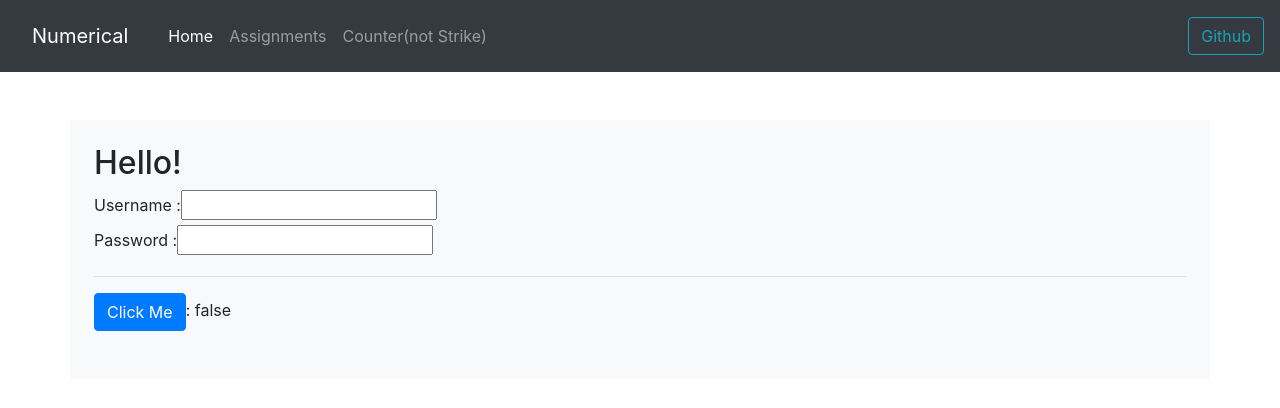
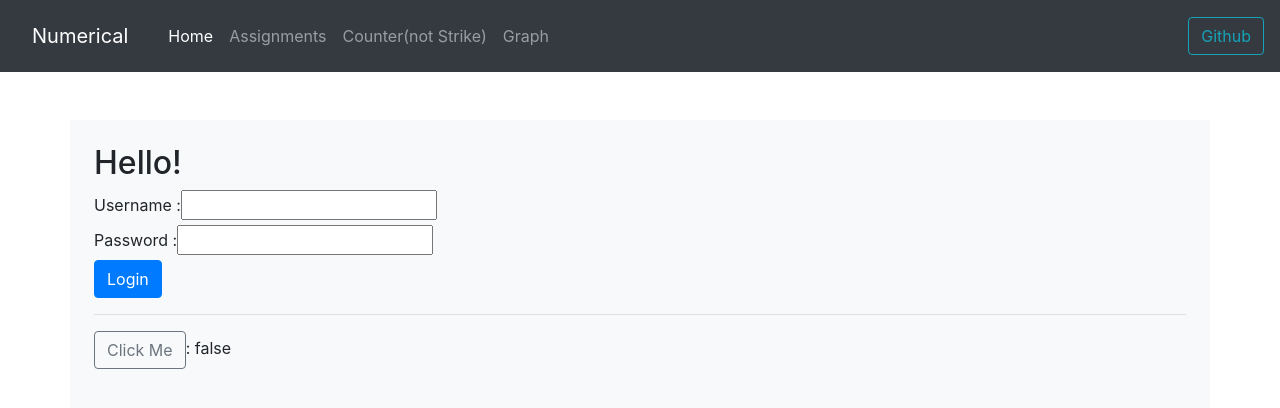
Before and after one commit to TheBossTH/numerical-react, a React (Create React App) app: page /#/home in a window 1280 px wide. Shown: the top 408 px of the page. Built offline with nearby package versions, Linux system fonts and the light colour scheme.

Commit message:
feat: connect Node.js

```diff
--- a/package.json
+++ b/package.json
@@ -7,7 +7,9 @@
     "@testing-library/jest-dom": "^5.11.4",
     "@testing-library/react": "^11.1.0",
     "@testing-library/user-event": "^12.1.10",
+    "axios": "^0.21.1",
     "bootstrap": "^4.6.0",
+    "chart.js": "^2.9.4",
     "gh-pages": "^3.1.0",
     "react": "^17.0.1",
     "react-bootstrap": "^1.5.2",
--- a/src/App.js
+++ b/src/App.js
@@ -3,6 +3,7 @@ import HomePage from './pages/HomePage'
 import AssignmentsPage from './pages/AssignmentsPage'
 import DynamicPage from './pages/DynamicPage'
 import CounterPage from './pages/CounterPage'
+import GraphPage from './pages/GraphPage'
 import { HashRouter as Router, Switch, Route } from 'react-router-dom'
 import NavBar from './components/NavBar'
 function App() {
@@ -22,6 +23,9 @@ function App() {
                 <Route path={'/counter'}>
                     <CounterPage />
                 </Route>
+                <Route path={'/graph'}>
+                    <GraphPage />
+                </Route>
                 <Route path={'/:name/:nickname'}>
                     <DynamicPage />
                 </Route>
--- /dev/null
+++ b/src/components/FormGraph.js
@@ -0,0 +1,13 @@
+import { Container } from 'react-bootstrap'
+const FormGraph = () => {
+    return (
+        <div>
+            <Container className="mt-5 p-4 bg-light">
+                <h1>Graph</h1>
+                <p>This is a Graph</p>
+            </Container>
+        </div>
+    )
+}
+
+export default FormGraph
--- a/src/components/FormHome.js
+++ b/src/components/FormHome.js
@@ -1,5 +1,6 @@
 import { useState, useEffect } from 'react'
 import { Container, Button } from 'react-bootstrap'
+const axios = require('axios').default
 
 const FormHome = () => {
     const [data, setData] = useState({
@@ -7,6 +8,7 @@ const FormHome = () => {
         password: '',
     })
     const [isShow, setShow] = useState(false)
+    const [isSubmit, setSubmit] = useState(false)
 
     useEffect(() => {
         console.log('Mount Component')
@@ -35,8 +37,24 @@ const FormHome = () => {
                         setData({ ...data, password: e.target.value })
                     }}
                 />
+                <br />
+                <Button
+                    disabled={isSubmit}
+                    onClick={async () => {
+                        setSubmit(true)
+                        const s = await axios.post(
+                            'http://localhost:8080/api/v1/users/login',
+                            data
+                        )
+                        console.log(s.config.data)
+                        s.status === 200 && setSubmit(false)
+                    }}
+                >
+                    Login
+                </Button>
                 <hr />
                 <Button
+                    variant="outline-secondary"
                     onClick={() => {
                         setShow(!isShow)
                     }}
--- a/src/components/NavBar.js
+++ b/src/components/NavBar.js
@@ -18,6 +18,9 @@ const NavBar = () => {
                     <NavLink to="/counter" className="nav-link">
                         Counter(not Strike)
                     </NavLink>
+                    <NavLink to="/graph" className="nav-link">
+                        Graph
+                    </NavLink>
                 </Nav>
                 <Form inline>
                     <Button
--- /dev/null
+++ b/src/pages/GraphPage.js
@@ -0,0 +1,10 @@
+import FormGraph from '../components/FormGraph'
+const GraphPage = () => {
+    return (
+        <div>
+            <FormGraph />
+        </div>
+    )
+}
+
+export default GraphPage
```
Also changed, not shown: 1 other file (tests, documents, lock files or other folders).
